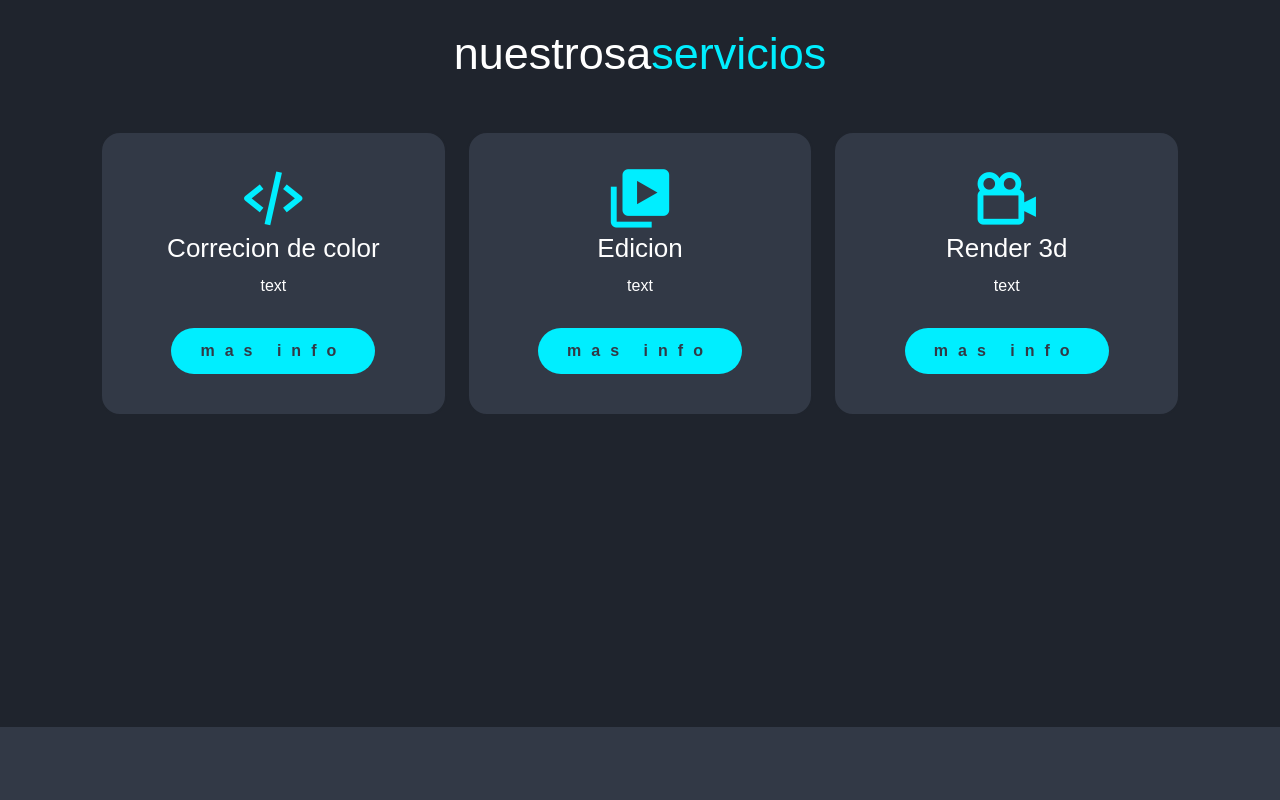
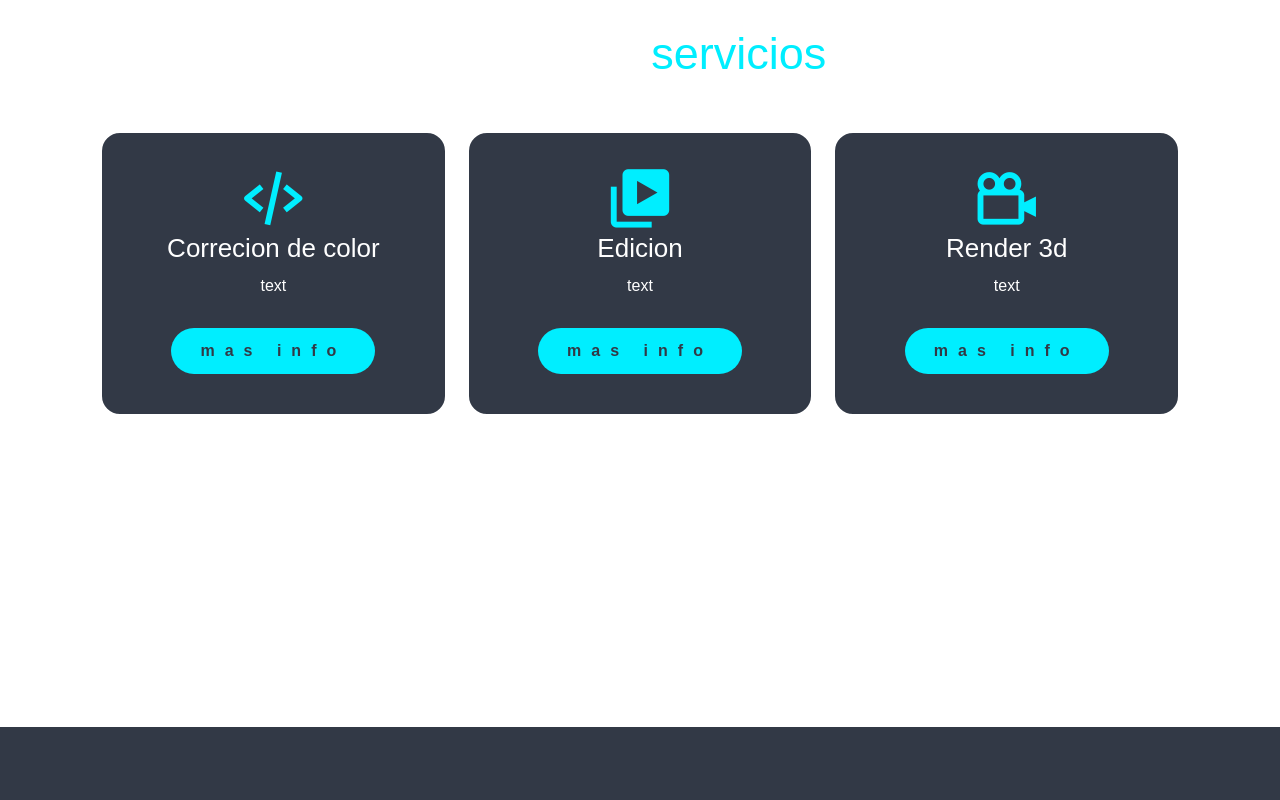
Before and after one commit to meloheb11/jmelo, a plain HTML site: page index.html in a window 1280 px wide. Shown: the part 1820-2620 px from the top of the page. Drawn offline with nearby package versions, Linux system fonts and the light colour scheme; files whose address does not match are found by name.

Commit message:
Update style.css

```diff
--- a/style.css
+++ b/style.css
@@ -11,7 +11,7 @@
 }
 
 :root {
-    --bg-colors: #1f242d;
+    --bg-colors: #fff;
     --second-bg-colors: #323946;
     --text-colors: #ffffff;
     --main-colors: #0ef;
```
